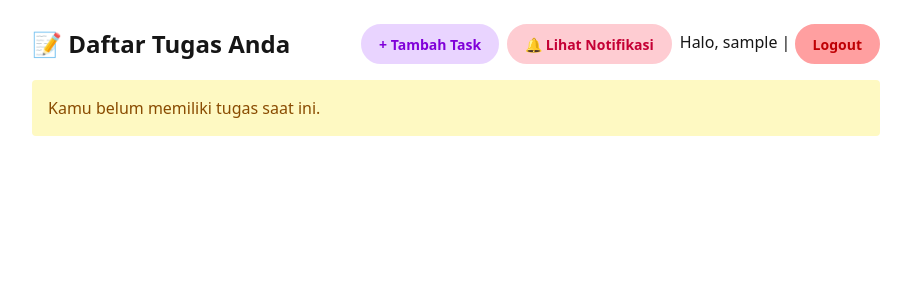
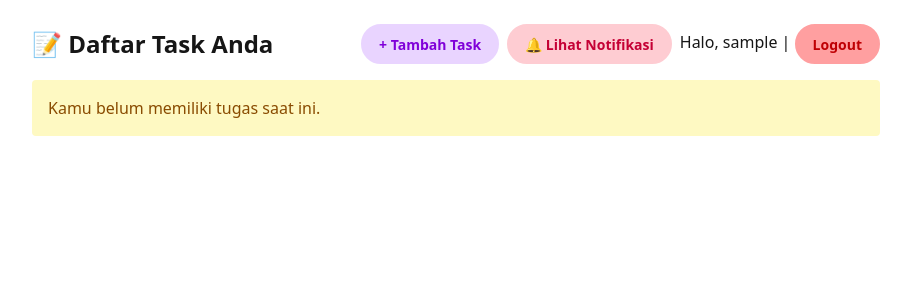
Before and after one commit to ihsnmuh/task-queue-huey, a Django app: page / in a window 1280 px wide. Shown: the top 300 px of the page, without its empty margins (184-1095 px from the left). Run offline with Django 5.2, Linux system fonts and the light colour scheme; the visitor is signed in with stand-in values (Sample User, id 1); data that the repository does not hold is empty; style sheets or scripts are compiled from the project's sources.

Commit message:
fix: Correct title text from "Daftar Tugas Anda" to "Daftar Task Anda"

```diff
--- a/templates/task_list.html
+++ b/templates/task_list.html
@@ -3,7 +3,7 @@
 {% block content %}
 <div class="max-w-4xl mx-auto p-6">
     <div class="flex justify-between items-center mb-4">
-        <h1 class="text-2xl font-semibold">📝 Daftar Tugas Anda</h1>
+        <h1 class="text-2xl font-semibold">📝 Daftar Task Anda</h1>
         <div class="flex gap-2">
 
             <a href="{% url 'create_task' %}" class="btn btn-primary">
```
